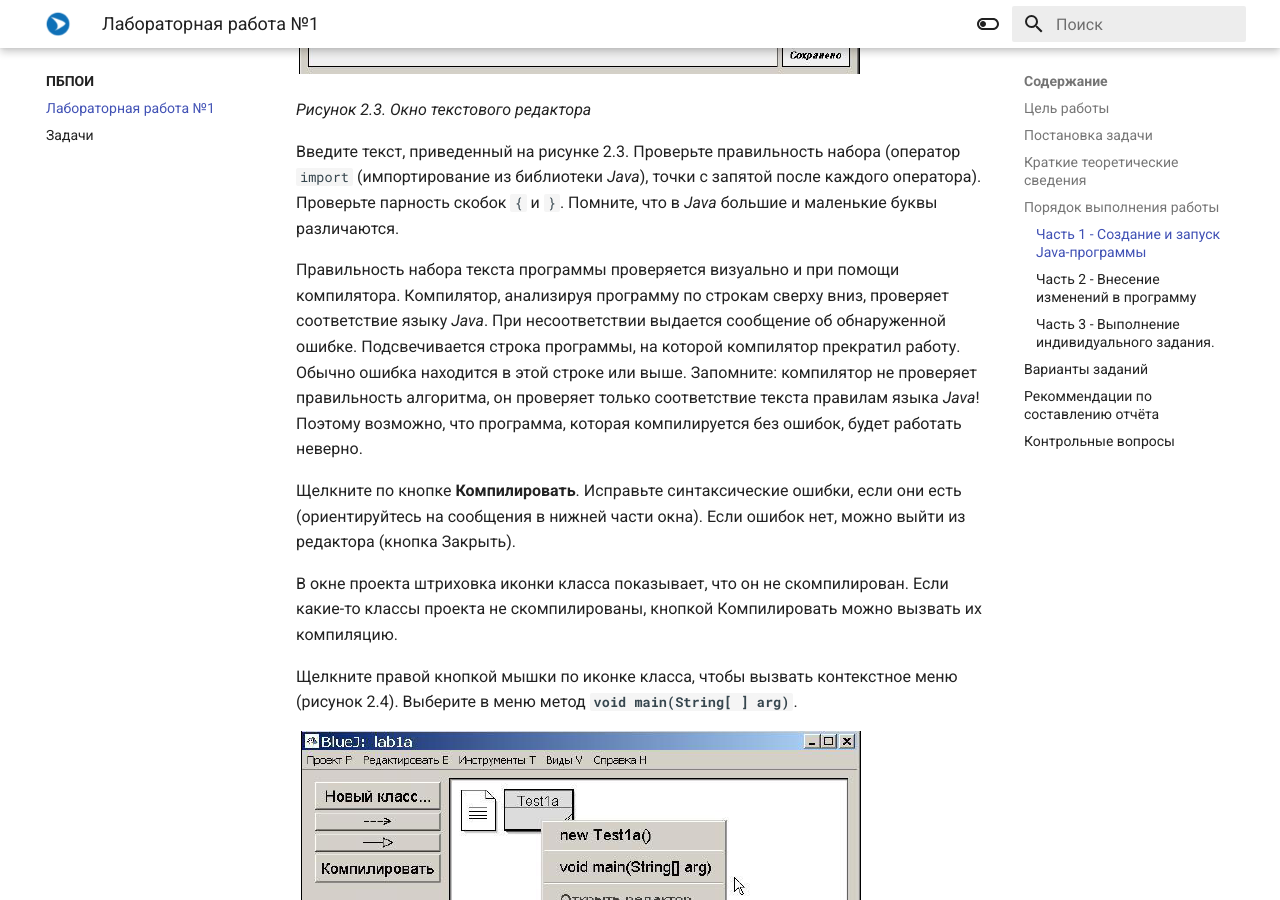
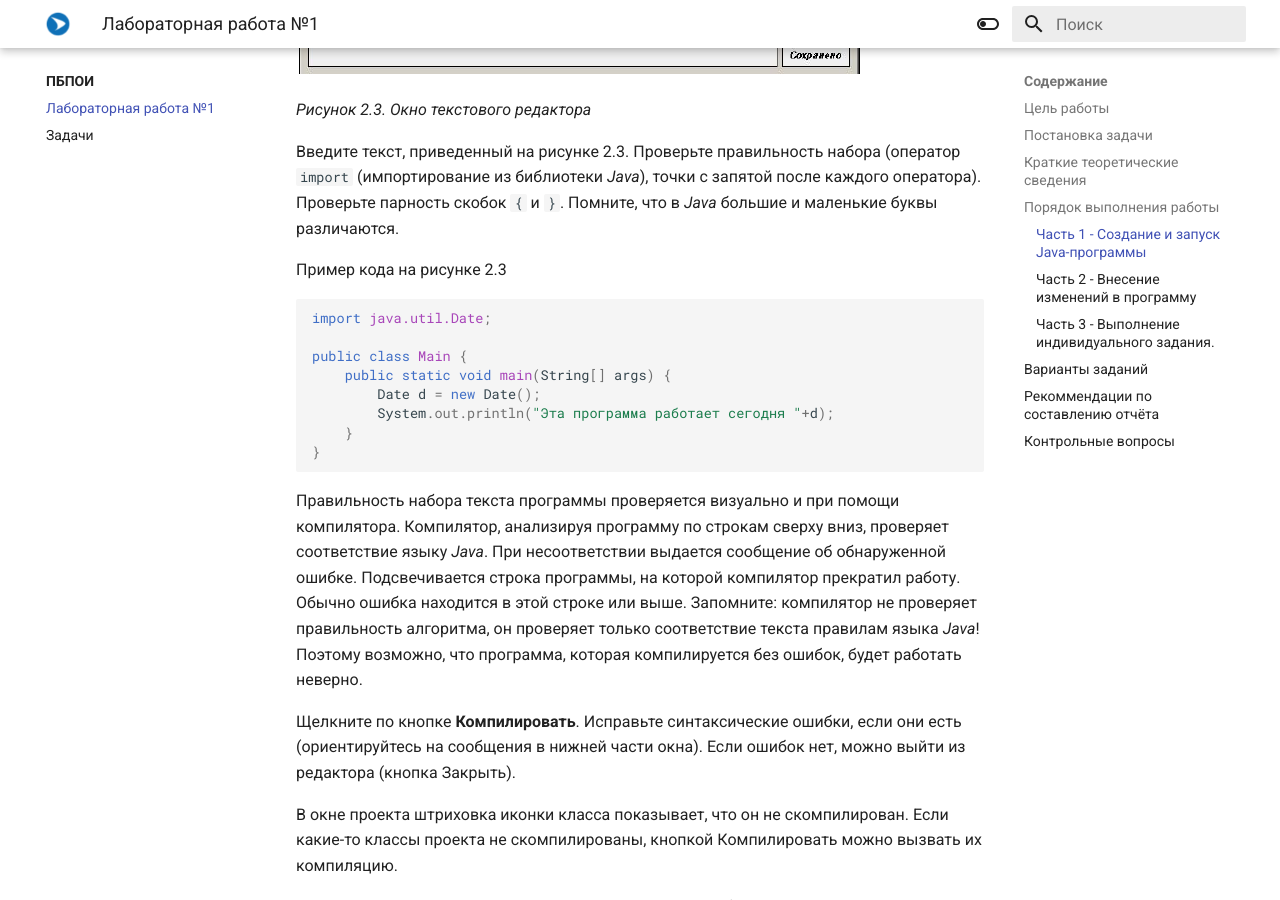
Before and after one commit to readonlyden/Programming-101, an MkDocs documentation site: the page built from docs/ПБПОИ/lab1.md, in a window 1280 px wide and 900 px high, scrolled down 3804 px. Built offline with MkDocs 1.6.1 and Material for MkDocs 9.7.7, drawn with Linux system fonts in a browser that asks for light colours.

Commit message:
Add code example

````diff
--- a/docs/ПБПОИ/lab1.md
+++ b/docs/ПБПОИ/lab1.md
@@ -86,6 +86,18 @@ int d = 3, e, f = 5;
 *Рисунок 2.3. Окно текстового редактора*
 
 Введите текст, приведенный на рисунке 2.3. Проверьте правильность набора (оператор `import` (импортирование из библиотеки *Java*), точки с запятой после каждого оператора). Проверьте парность скобок `{` и `}`. Помните, что в *Java* большие и маленькие буквы различаются.
+
+Пример кода на рисунке 2.3
+```java
+import java.util.Date;
+
+public class Main {
+    public static void main(String[] args) {
+        Date d = new Date();
+        System.out.println("Эта программа работает сегодня "+d);
+    }
+}
+```
 
 Правильность набора текста программы проверяется визуально и при помощи компилятора. Компилятор, анализируя программу по строкам сверху вниз, проверяет соответствие языку *Java*. При несоответствии выдается сообщение об обнаруженной ошибке. Подсвечивается строка программы, на которой компилятор прекратил работу. Обычно ошибка находится в этой строке или выше. Запомните: компилятор не проверяет правильность алгоритма, он проверяет только соответствие текста правилам языка *Java*! Поэтому возможно, что программа, которая компилируется без ошибок, будет работать неверно.
 
````
